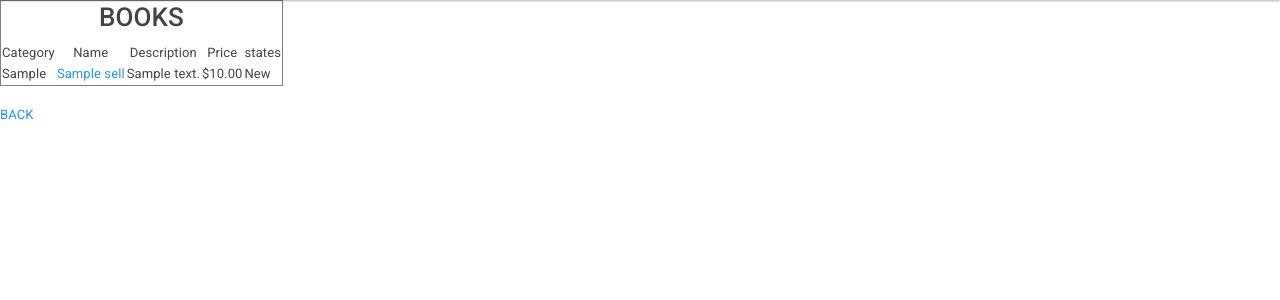
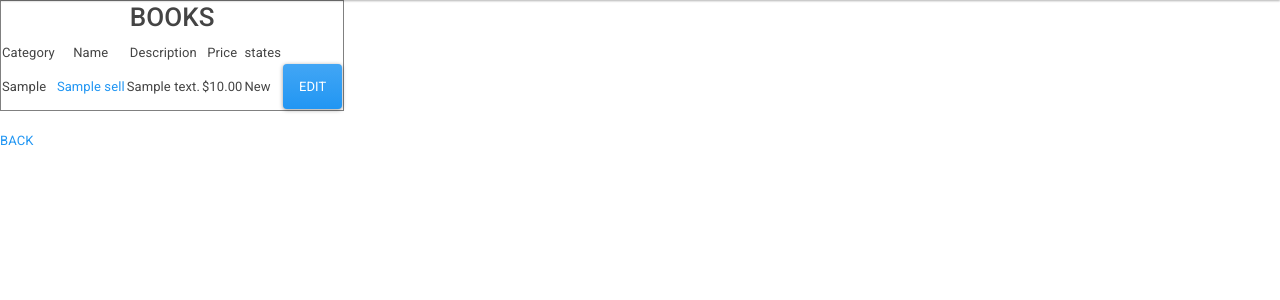
Before and after one commit to mis350-s21/final-project-final-project-ab, a Django app: page /bookstore/customers_books/ in a window 1280 px wide. Shown: the part 84-384 px from the top of the page. Run offline with Django 3.2, Linux system fonts and the light colour scheme; tables that the repository leaves empty hold one stand-in row (values such as "Sample post"); some libraries are stand-ins or nearby versions.

Commit message:
update fun

```diff
--- a/finalprojectab/bookstore/templates/customers_books_list.html
+++ b/finalprojectab/bookstore/templates/customers_books_list.html
@@ -20,6 +20,7 @@
             <td>{{ x.description }}</td>
             <td>${{ x.price }}</td>
             <td >{{ x.get_states_display}}</td>
+            <td><a href="/bookstore/edit_book/{{x.slug}}/"><button type="button" class="btn btn-primary">EDIT</button></a></td>
         </tr>
     {% endfor %}
     </table>
--- a/finalprojectab/bookstore/urls.py
+++ b/finalprojectab/bookstore/urls.py
@@ -14,5 +14,5 @@ urlpatterns = [
     path('add_book/' , views.add_book ) ,
     path('customers_books/', views.customers_books_list),
     path('customerbook/<str:s>' , views.customer_book_details),
-    path('edit_book/<int:id>/' , views.edit_book , name = "edit_book"),
+    path('edit_book/<str:s>/' , views.edit_book , name = "edit_book"),
 ]
--- a/finalprojectab/bookstore/views.py
+++ b/finalprojectab/bookstore/views.py
@@ -103,14 +103,15 @@ def customer_book_details(request , s):
     c = {'slug_book' : books}
     return render(request , 'customer_book_details.html' , c )
 
-def edit_book(request):
-    p = get_object_or_404(Book_sell ,id=id )
+def edit_book(request , s):
+    p = get_object_or_404(Book_sell ,slug=s )
     f = Book_sellForm(request.POST or None , instance=p )
-    if f.is_valid():
-        p = f.save(commit=False)
-        print("the book is:" , p.title)
-        return redirect("books_list_Category" , s=p.slug)
     c = {
+        "book" : p ,
         'form':f ,
     }
+    if f.is_valid():
+        f.save()
+        return redirect("/bookstore/customers_books/" , s=p.slug)
+
     return render(request , 'add_book.html' , c)
```
